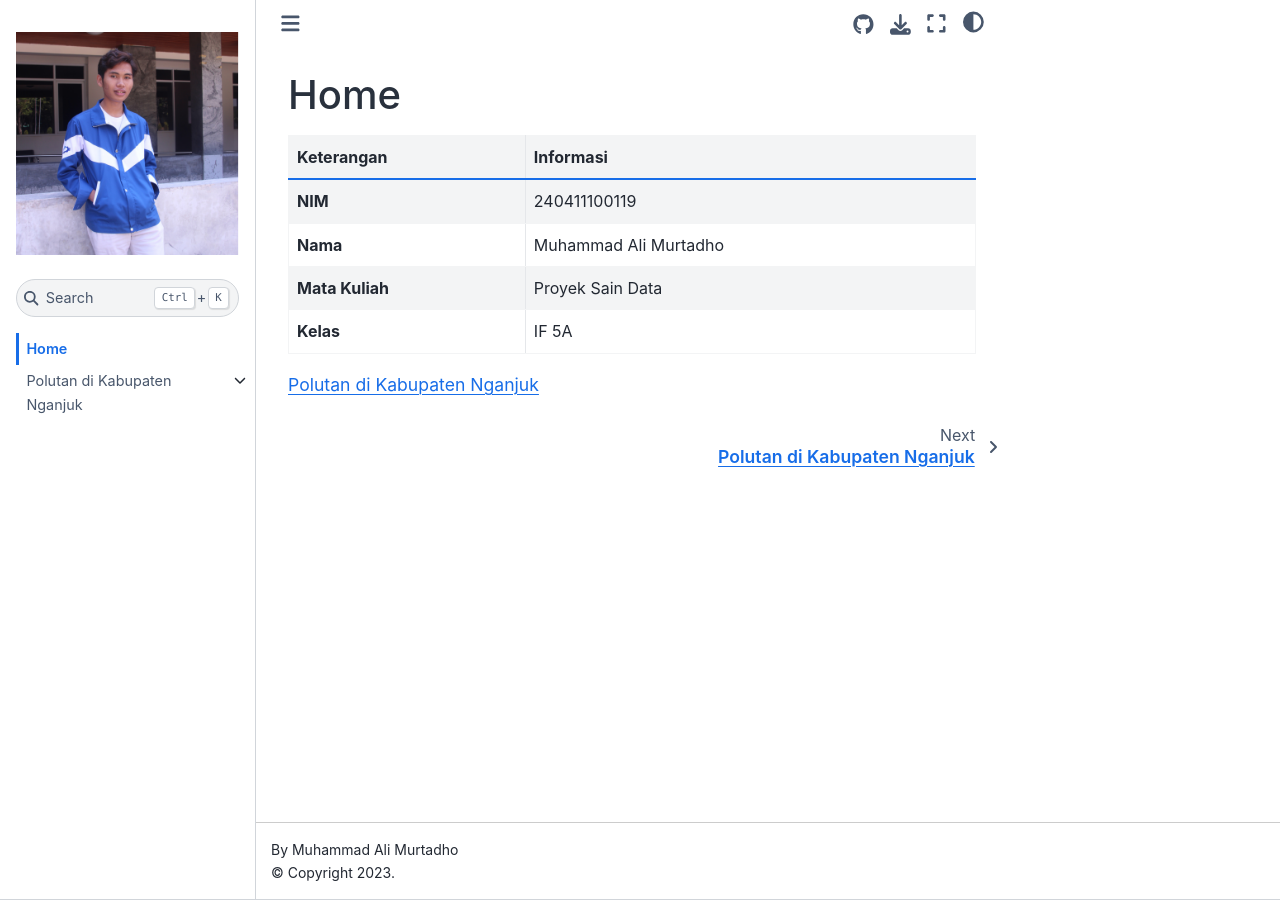
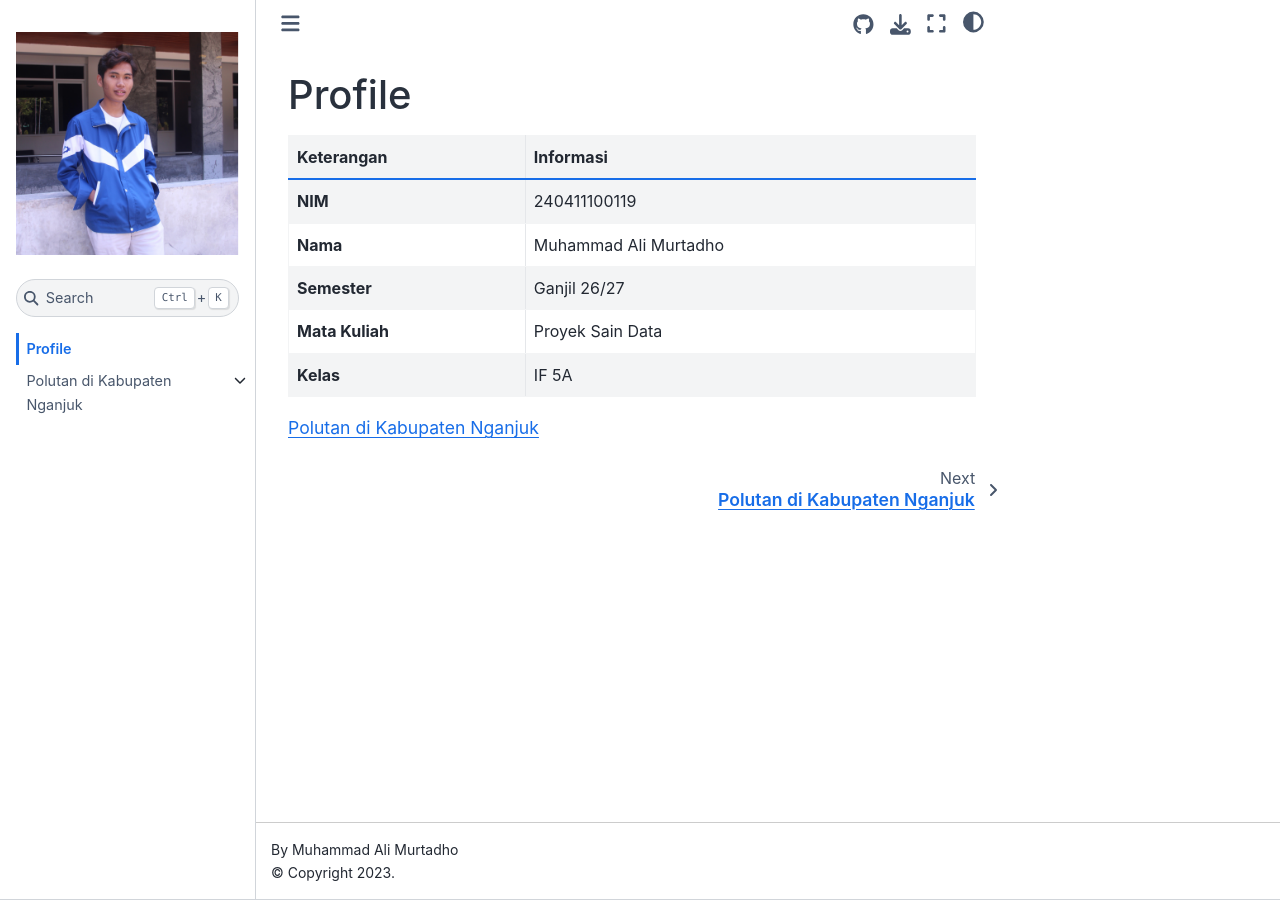
Before and after one commit to itsaalii/PSD, a Jupyter Book: the page built from intro.md, in a window 1280 px wide. Built offline with Jupyter Book 1.0.4 settings and Sphinx 7.4.7 and the Sphinx Book theme 1.1.4, drawn with Linux system fonts in a browser that asks for light colours.

Commit message:
docs: update intro section to reflect profile information

```diff
--- a/intro.md
+++ b/intro.md
@@ -1,9 +1,10 @@
-# Home
+# Profile
 
 | Keterangan        | Informasi              |
 |-------------------|------------------------|
 | **NIM**           | 240411100119           |
 | **Nama**          | Muhammad Ali Murtadho  |
+| **Semester**      | Ganjil 26/27           |
 | **Mata Kuliah**   | Proyek Sain Data       |
 | **Kelas**         | IF 5A                  |
 
```
